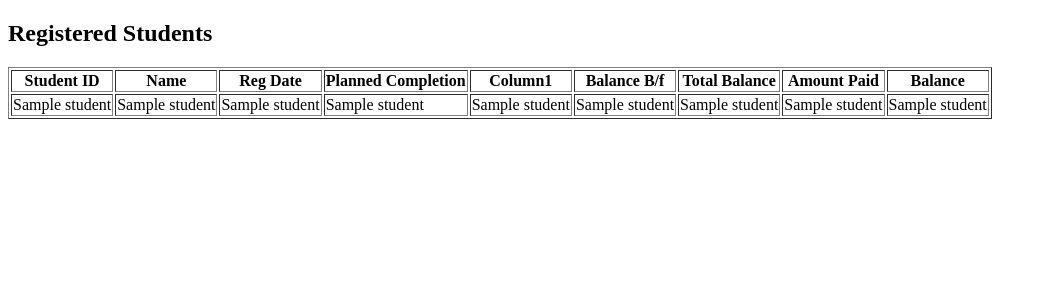
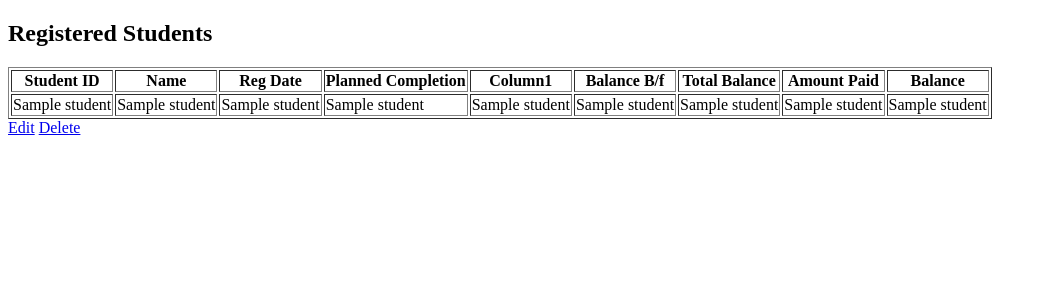
Before and after one commit to mwangiucs/school-fees-app, a Python web app: template templates/Students.html in a window 1280 px wide. Shown: the top 300 px of the page, without its empty margins (0-1047 px from the left). Run offline with Jinja, Linux system fonts and the light colour scheme; the template is opened without the code that fills it: most values are stand-ins (such as "Sample title", 1, 10 or a date in 2020).

Commit message:
Update Students.html

```diff
--- a/templates/Students.html
+++ b/templates/Students.html
@@ -33,3 +33,7 @@
     </table>
 </body>
 </html>
+
+
+<td><a href="/edit-student/{{ s[0] }}">Edit</a></td>
+<td><a href="/delete-student/{{ s[0] }}">Delete</a></td>
```
